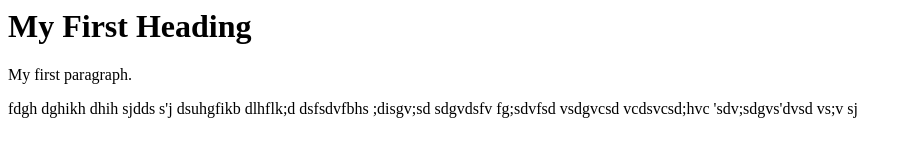
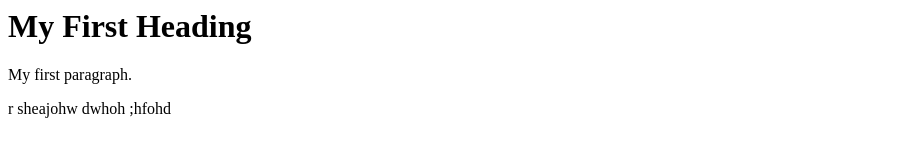
Before and after one commit to riteshsharma8299/computing, a plain HTML site: page index.html in a window 1280 px wide. Shown: the whole page, without its empty margins (0-912 px from the left). Drawn offline with Linux system fonts and the light colour scheme.

Commit message:
Update index.html

```diff
--- a/index.html
+++ b/index.html
@@ -4,18 +4,6 @@
 <h1>My First Heading</h1>
 <p>My first paragraph.</p>
 
-fdgh
-  dghikh
-  dhih
-  sjdds
-  s'j
-dsuhgfikb
-dlhflk;d
-dsfsdvfbhs
-;disgv;sd
-sdgvdsfv
-fg;sdvfsd
-vsdgvcsd
-vcdsvcsd;hvc
-'sdv;sdgvs'dvsd
-vs;v  sj
+r sheajohw
+  dwhoh
+  ;hfohd
```
